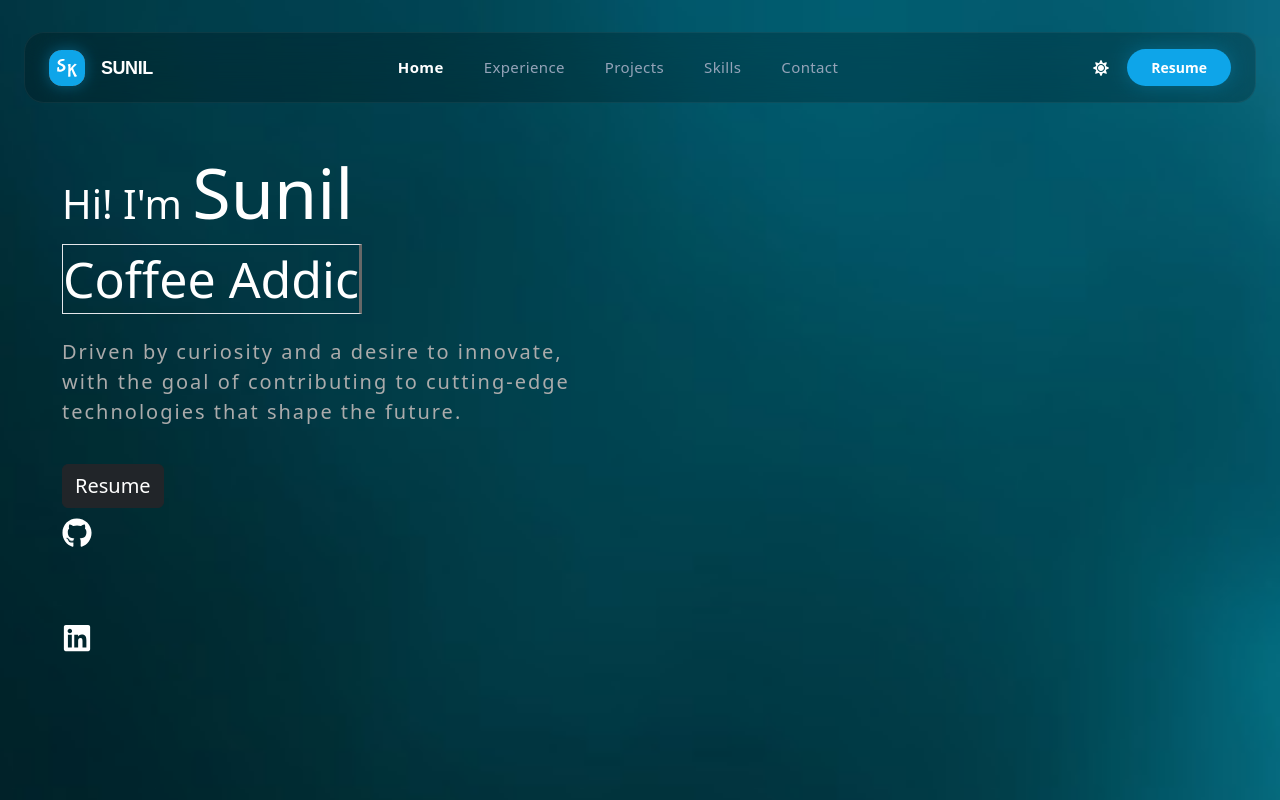
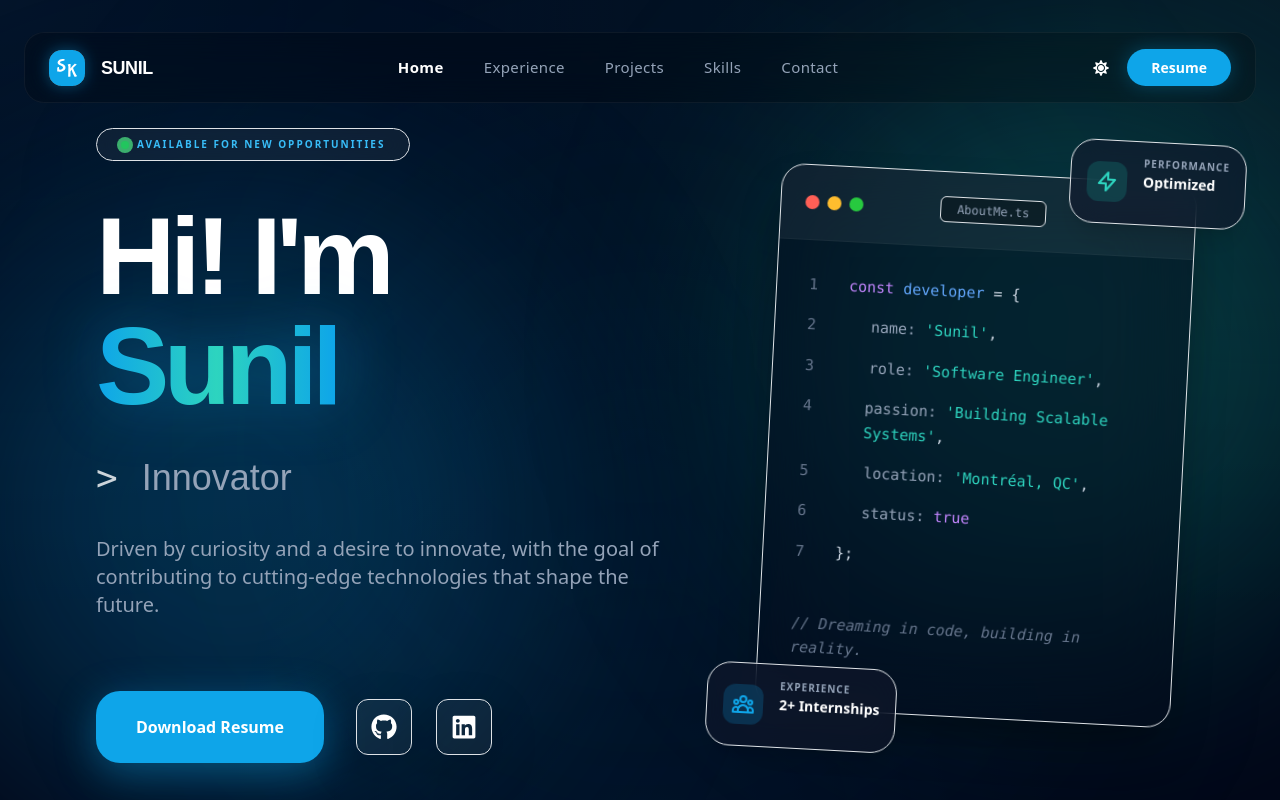
Before and after one commit to hulksunil/My-Portfolio, a React (Create React App) app: page / in a window 1280 px wide. Shown: the top 800 px of the page. Built offline with nearby package versions, Linux system fonts and the light colour scheme.

Commit message:
more changes with hero section

```diff
--- a/src/App.css
+++ b/src/App.css
@@ -186,20 +186,8 @@ nav.navbar .navbar-nav a.nav-link.navbar-link.active {
   font-size: 70px;
 }
 
-/** The cursor **/
-@keyframes blink {
-  from {
-    border: none;
-  }
-
-  to {
-    border-right: 0.08em solid #666;
-  }
-}
-
 .typingText {
-  /* border-right: 0.08em solid #666; */
-  animation: blink 1s infinite;
+  display: inline-block;
 }
 
 .intro .bio {
--- /dev/null
+++ b/src/components/BackgroundGradients.js
@@ -0,0 +1,23 @@
+import React from 'react';
+
+const BackgroundGradients = () => {
+    return (
+        <div className="absolute inset-0 -z-10 bg-[#020617] overflow-hidden">
+            {/* Base Mesh Gradient - Dimmed */}
+            <div className="absolute inset-0 bg-mesh opacity-30"></div>
+
+            {/* Large Animated Blobs - Dimmed & Multi-animated */}
+            <div className="absolute top-1/4 -left-20 w-[600px] h-[600px] bg-[#0ea5e9]/15 rounded-full blur-[120px] animate-pulse-slow">
+                <div className="absolute inset-0 bg-[#0ea5e9]/10 rounded-full animate-drift"></div>
+            </div>
+            <div className="absolute bottom-1/4 -right-20 w-[600px] h-[600px] bg-teal-500/15 rounded-full blur-[120px] animate-pulse-slow" style={{ animationDelay: '2s' }}>
+                <div className="absolute inset-0 bg-teal-500/10 rounded-full animate-drift" style={{ animationDelay: '1s' }}></div>
+            </div>
+
+            {/* Center Accent Glow - Very Subtle */}
+            <div className="absolute top-1/2 left-1/2 -translate-x-1/2 -translate-y-1/2 w-[800px] h-[800px] bg-[#0ea5e9]/5 rounded-full blur-[150px]"></div>
+        </div>
+    );
+};
+
+export default BackgroundGradients;
--- a/src/components/CodeWindow.js
+++ b/src/components/CodeWindow.js
@@ -4,9 +4,9 @@ const CodeWindow = () => {
     return (
         <div className="relative group perspective-1000">
             {/* Main Code Window */}
-            <div className="glass rounded-3xl overflow-hidden border border-white/10 shadow-2xl transition-all duration-700 bg-[#020617]/40 backdrop-blur-2xl group-hover:shadow-[0_0_50px_rgba(14,165,233,0.15)]">
+            <div className="glass rounded-3xl overflow-hidden border border-white/5 shadow-2xl transition-all duration-700 bg-[#020617]/40 backdrop-blur-2xl group-hover:shadow-[0_0_50px_rgba(14,165,233,0.15)]">
                 {/* Title Bar */}
-                <div className="flex items-center justify-between px-6 py-4 border-b border-white/5 bg-white/5">
+                <div className="flex items-center justify-between px-6 py-4 border-b border-white/[0.03] bg-white/5">
                     <div className="flex gap-2">
                         <div className="w-3.5 h-3.5 rounded-full bg-[#ff5f56]"></div>
                         <div className="w-3.5 h-3.5 rounded-full bg-[#ffbd2e]"></div>
@@ -63,14 +63,15 @@ const CodeWindow = () => {
                         </p>
                     </div>
                     <div className="mt-8 italic text-slate-500">
-            // Dreaming in code, building in reality.
+                        // Dreaming in code, building in reality.
                     </div>
+                    <div className="h-4"></div> {/* Extra space to prevent badge overlap */}
                 </div>
             </div>
 
             {/* Floating Badges */}
             {/* Top Right: Performance - Moved further out and responsive scaling */}
-            <div className="absolute -top-10 -right-12 glass !bg-slate-900/60 p-3 md:p-4 rounded-2xl border border-white/10 shadow-xl flex items-center gap-3 animate-float hidden xl:flex scale-90 xl:scale-100 origin-bottom-left">
+            <div className="absolute -top-10 -right-12 glass !bg-slate-900/60 p-3 md:p-4 rounded-2xl border border-white/5 shadow-xl flex items-center gap-3 animate-float hidden xl:flex scale-90 xl:scale-100 origin-bottom-left">
                 <div className="w-8 h-8 md:w-10 md:h-10 rounded-xl bg-teal-500/20 flex items-center justify-center text-teal-400">
                     <svg className="w-5 h-5 md:w-6 md:h-6" fill="none" stroke="currentColor" viewBox="0 0 24 24">
                         <path strokeLinecap="round" strokeLinejoin="round" strokeWidth="2" d="M13 10V3L4 14h7v7l9-11h-7z" />
@@ -83,7 +84,7 @@ const CodeWindow = () => {
             </div>
 
             {/* Bottom Left: Experience - Moved further out and responsive scaling */}
-            <div className="absolute -bottom-10 -left-12 glass !bg-slate-900/60 p-3 md:p-4 rounded-2xl border border-white/10 shadow-xl flex items-center gap-3 animate-float hidden xl:flex scale-90 xl:scale-100 origin-top-right" style={{ animationDelay: '1s' }}>
+            <div className="absolute -bottom-10 -left-12 glass !bg-slate-900/60 p-3 md:p-4 rounded-2xl border border-white/5 shadow-xl flex items-center gap-3 animate-float hidden xl:flex scale-90 xl:scale-100 origin-top-right" style={{ animationDelay: '1s' }}>
                 <div className="w-8 h-8 md:w-10 md:h-10 rounded-xl bg-[#0ea5e9]/20 flex items-center justify-center text-[#0ea5e9]">
                     <svg className="w-5 h-5 md:w-6 md:h-6" fill="none" stroke="currentColor" viewBox="0 0 24 24">
                         <path strokeLinecap="round" strokeLinejoin="round" strokeWidth="2" d="M17 20h5v-2a3 3 0 00-5.356-1.857M17 20H7m10 0v-2c0-.656-.126-1.283-.356-1.857M7 20H2v-2a3 3 0 015.356-1.857M7 20v-2c0-.656.126-1.283.356-1.857m0 0a5.002 5.002 0 019.288 0M15 7a3 3 0 11-6 0 3 3 0 016 0zm6 3a2 2 0 11-4 0 2 2 0 014 0zM7 10a2 2 0 11-4 0 2 2 0 014 0z" />
--- a/src/components/Intro.js
+++ b/src/components/Intro.js
@@ -1,10 +1,9 @@
 import { useEffect, useState } from "react";
-import { Anchor, Button, Col, Container, Row } from "react-bootstrap";
-import { FcViewDetails } from "react-icons/fc";
-
 import CV from "../assets/Sunil_Kublalsingh.pdf";
 import { FaGithub, FaLinkedin } from "react-icons/fa";
 import { useInView } from "react-intersection-observer";
+import CodeWindow from "./CodeWindow";
+import BackgroundGradients from "./BackgroundGradients";
 
 const TypingThing = ({ toRotate, active }) => {
   const [loopNum, setLoopNum] = useState(0);
@@ -23,7 +22,7 @@ const TypingThing = ({ toRotate, active }) => {
     return () => {
       clearInterval(ticker);
     };
-  }, [text, active]);
+  }, [text, active, delta]);
 
   const tick = () => {
     let i = loopNum % toRotate.length;
@@ -34,20 +33,16 @@ const TypingThing = ({ toRotate, active }) => {
 
     setText(newText);
 
-    // If deleting, we want to remove characters faster than adding them
     if (isDeleting) {
-      // if statement to prevent from deleting too quickly (which would be almost instant and not look good)
       if (delta > 100) {
         setDelta((prevDelta) => prevDelta / 2);
       }
     }
 
-    // If we are not deleting and newText is the same as fullText, then we want to start deleting (we also reset the speed to the slowest)
     if (!isDeleting && newText === fullText) {
       setIsDeleting(true);
       setDelta(period);
     }
-    // If we are deleting and newText is empty, then we want to start typing the next word (we also reset the speed to the slowest)
     else if (isDeleting && newText === "") {
       setIsDeleting(false);
       setDelta(100);
@@ -55,7 +50,7 @@ const TypingThing = ({ toRotate, active }) => {
       setText("\u00A0");
     }
   };
-  return <span className="typingText"> {text}</span>;
+  return <span className="typingText whitespace-nowrap"> {text}</span>;
 };
 
 const Intro = () => {
@@ -63,55 +58,99 @@ const Intro = () => {
 
   const toRotate = [
     "Full Stack Developer",
-    "Coffee Addict",
+    "Innovator",
     "Problem Solver",
-    "Tech Enthusiast",
-    "Comp Eng Student",
-    "Innovator",
   ];
+
   return (
-    <Container id="home" className="container-fluid" style={{ margin: "0" }}>
-      <Row className="align-items-center">
-        <Col xs={12} md={6} lg={7}>
-          <div className="intro">
-            <h1>
-              Hi! I'm <span id="myName">Sunil</span>
+    <section id="home" className="min-h-screen pt-32 pb-32 px-6 sm:px-12 lg:px-24 flex flex-col justify-center relative overflow-hidden">
+      <BackgroundGradients />
+
+      <div className="max-w-7xl mx-auto w-full relative z-10">
+        <div className="grid lg:grid-cols-12 gap-16 items-center">
+
+          {/* Left Column: Content */}
+          <div className="lg:col-span-7 flex flex-col gap-8" ref={introRef}>
+            {/* Active Status Badge */}
+            <div className="flex items-center gap-2 bg-white/5 border border-white/10 w-fit px-4 py-2 rounded-full backdrop-blur-md">
+              <span className="relative flex h-2 w-2">
+                <span className="animate-ping absolute inline-flex h-full w-full rounded-full bg-green-400 opacity-75"></span>
+                <span className="relative inline-flex rounded-full h-2 w-2 bg-green-500"></span>
+              </span>
+              <span className="text-[#38bdf8] text-[10px] font-bold uppercase tracking-[0.2em]">Available for new opportunities</span>
+            </div>
+
+            <div className="space-y-6">
+              <h1 className="text-7xl md:text-8xl lg:text-[110px] font-display font-bold text-white tracking-tighter leading-[0.85] py-2">
+                Hi! I'm <br />
+                <span className="bg-gradient-to-r from-[#0ea5e9] via-teal-400 to-[#0ea5e9] bg-clip-text text-transparent drop-shadow-[0_0_30px_rgba(14,165,233,0.35)]">
+                  Sunil
+                </span>
               </h1>
+
+              <div className="text-2xl md:text-4xl font-medium text-slate-400 font-display flex items-center gap-4 min-h-[50px]">
+                <span className="text-white font-mono opacity-80">&gt;</span>
                 <TypingThing toRotate={toRotate} active={introIsVisible} />
-            <p className="bio" ref={introRef}>
+              </div>
+            </div>
+
+            <p className="text-lg md:text-xl text-slate-400 leading-relaxed max-w-xl font-light">
               Driven by curiosity and a desire to innovate, with the goal of
               contributing to cutting-edge technologies that shape the future.
             </p>
-            <div className="socials">
-              <Anchor
-                className="text-reset text-decoration-none"
+
+            <div className="flex flex-wrap items-center gap-8 mt-4">
+              <a
                 href={CV}
                 target="_blank"
+                rel="noreferrer"
+                className="bg-[#0ea5e9] hover:bg-[#38bdf8] text-white px-10 py-4 rounded-2xl text-[16px] font-bold transition-all no-underline shadow-[0_10px_40px_rgba(14,165,233,0.4)] hover:-translate-y-1 active:translate-y-0 text-center"
               >
-                {/* <FcViewDetails size={20} /> */}
-                <Button variant="dark" style={{ fontSize: "20px" }}>
-                  Resume
-                </Button>
-              </Anchor>
-              <Anchor
-                className="text-reset"
+                Download Resume
+              </a>
+
+              <div className="flex items-center gap-6">
+                <a
                   href="https://github.com/hulksunil"
                   target="_blank"
+                  rel="noreferrer"
+                  className="p-3.5 bg-white/5 hover:bg-white/10 border border-white/10 rounded-xl transition-all text-white hover:scale-110 active:scale-95 shadow-lg group"
+                  aria-label="GitHub"
                 >
-                <FaGithub className="iconGitHub" size={"30px"} />
-              </Anchor>
-              <Anchor
-                className="text-reset"
+                  <FaGithub size={26} className="group-hover:text-[#0ea5e9] transition-colors" />
+                </a>
+                <a
                   href="https://www.linkedin.com/in/Sunil-Kublalsingh/"
                   target="_blank"
+                  rel="noreferrer"
+                  className="p-3.5 bg-white/5 hover:bg-white/10 border border-white/10 rounded-xl transition-all text-white hover:scale-110 active:scale-95 shadow-lg group"
+                  aria-label="LinkedIn"
                 >
-                <FaLinkedin className="iconLinkedIn" size={"30px"} />
-              </Anchor>
+                  <FaLinkedin size={26} className="group-hover:text-[#0ea5e9] transition-colors" />
+                </a>
               </div>
             </div>
-        </Col>
-      </Row>
-    </Container>
+          </div>
+
+          {/* Right Column: Code Window */}
+          <div className="lg:col-span-5 hidden lg:block perspective-1000">
+            <div className="animate-float">
+              <div className="transform rotate-3 hover:rotate-0 transition-transform duration-700 shadow-2xl">
+                <CodeWindow />
+              </div>
+            </div>
+          </div>
+        </div>
+      </div>
+
+      {/* Scroll Down Indicator - Pushed down to avoid overlap */}
+      <div className="absolute bottom-6 left-1/2 -translate-x-1/2 flex flex-col items-center gap-2 opacity-50 hover:opacity-100 transition-opacity">
+        <span className="text-[9px] text-slate-500 uppercase tracking-[0.3em] font-bold">Scroll Down</span>
+        <div className="w-5 h-8 rounded-full border-2 border-slate-700 flex justify-center p-1">
+          <div className="w-1 h-1.5 bg-[#0ea5e9] rounded-full animate-bounce"></div>
+        </div>
+      </div>
+    </section>
   );
 };
 
--- a/src/index.css
+++ b/src/index.css
@@ -9,15 +9,73 @@
     -webkit-backdrop-filter: blur(20px);
     border: 1px solid rgba(255, 255, 255, 0.08);
   }
+
+  .perspective-1000 {
+    perspective: 1000px;
+  }
+
+  .animate-float {
+    animation: float 6s ease-in-out infinite;
+  }
+
+  .bg-mesh {
+    background-image:
+      radial-gradient(at 0% 0%, rgba(14, 165, 233, 0.3) 0, transparent 50%),
+      radial-gradient(at 100% 0%, rgba(45, 212, 191, 0.3) 0, transparent 50%),
+      radial-gradient(at 50% 100%, rgba(14, 165, 233, 0.2) 0, transparent 50%);
+  }
+
+  .animate-pulse-slow {
+    animation: pulse 8s cubic-bezier(0.4, 0, 0.6, 1) infinite;
+    will-change: transform, opacity;
+    transform: translate3d(0, 0, 0);
+  }
+
+  .animate-drift {
+    animation: drift 20s ease-in-out infinite;
+    will-change: transform;
+    transform: translate3d(0, 0, 0);
+  }
+}
+
+@keyframes drift {
+
+  0%,
+  100% {
+    transform: translate3d(0, 0, 0);
+  }
+
+  33% {
+    transform: translate3d(30px, -20px, 0);
+  }
+
+  66% {
+    transform: translate3d(-20px, 40px, 0);
+  }
+}
+
+@keyframes float {
+
+  0%,
+  100% {
+    transform: translateY(0);
+  }
+
+  50% {
+    transform: translateY(-15px);
+  }
 }
 
 body {
   margin: 0;
-  font-family: -apple-system, BlinkMacSystemFont, 'Segoe UI', 'Roboto', 'Oxygen',
+  background-color: #020617;
+  color: #f8fafc;
+  font-family: 'Plus Jakarta Sans', -apple-system, BlinkMacSystemFont, 'Segoe UI', 'Roboto', 'Oxygen',
     'Ubuntu', 'Cantarell', 'Fira Sans', 'Droid Sans', 'Helvetica Neue',
     sans-serif;
   -webkit-font-smoothing: antialiased;
   -moz-osx-font-smoothing: grayscale;
+  overflow-x: hidden;
 }
 
 code {
```
Lines whose indentation alone changed are shown as unchanged.
